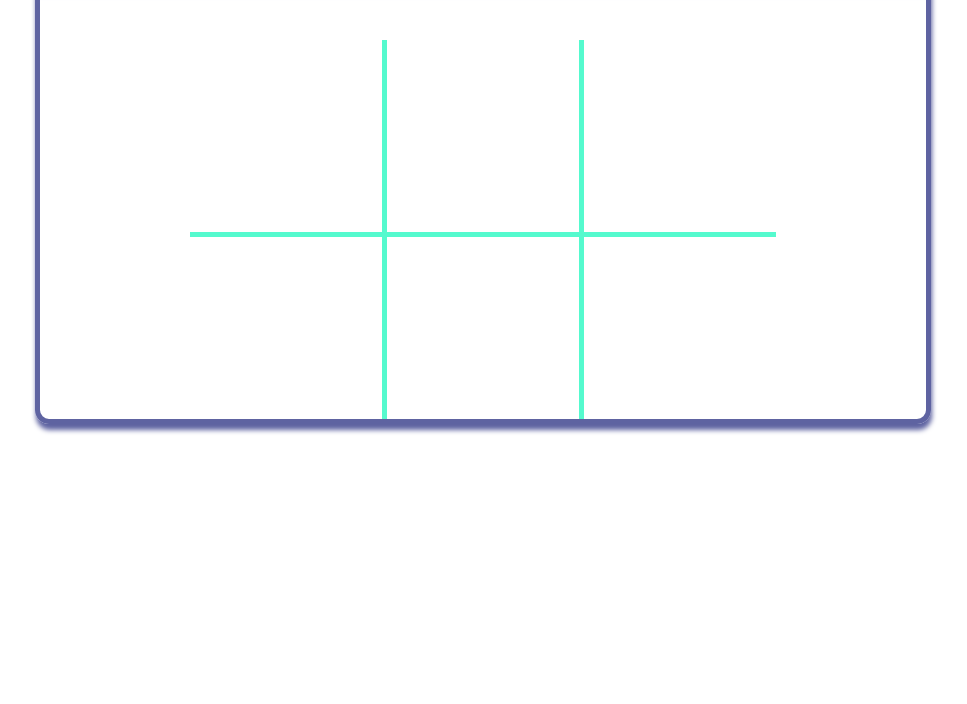
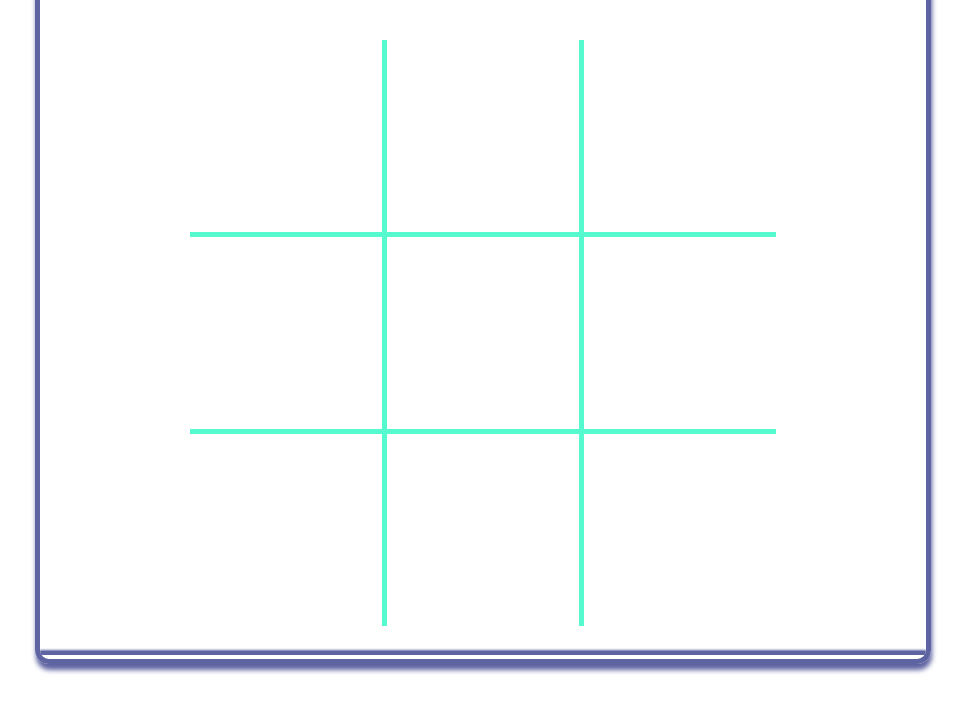
Before and after one commit to ahfercen/TicTacToe, a plain HTML site: page index.html in a window 1280 px wide. Shown: the part 106-810 px from the top of the page, without its empty margins (157-1124 px from the left). Drawn offline with Linux system fonts and the light colour scheme.

Commit message:
Container max size adjusted

```diff
--- a/style.css
+++ b/style.css
@@ -9,7 +9,7 @@ body{
     display: flex;
     flex-direction: column;
     min-height: 40vh;
-    max-height: 60vh;
+    max-height: 90vh;
     margin-top: 5vh;
     margin-bottom: 5vh;
     margin-left: 15vw;
@@ -47,7 +47,7 @@ body{
     margin: 0px;
 }
 .game-area{
-    flex:4;
+    flex:3;
     display: flex;
     flex-direction: column;
     justify-content: center;
@@ -102,7 +102,6 @@ body{
     border: 0px solid #5e63a1;
     transition: border 0.15s;
 }
-
 .controls{
     flex:1;
     border-top: 4px solid #5e63a1;
```
